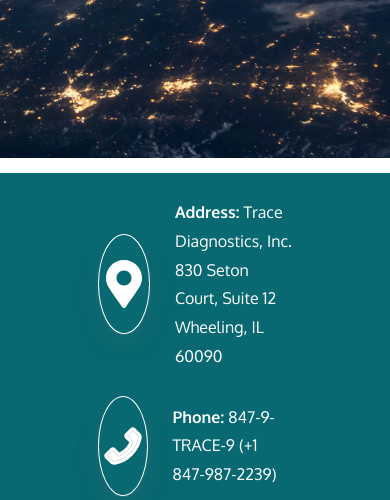
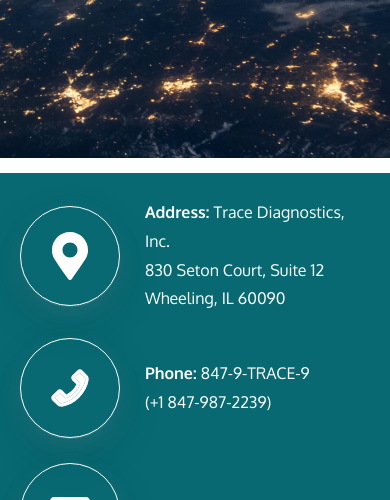
Before and after one commit to gabi-rogers23/trace_diagnostics, a React app: page /contactUs in a window 390 px wide. Shown: the part 342-842 px from the top of the page. Built offline with nearby package versions, Linux system fonts and the light colour scheme.

Commit message:
changed span CSS for contact}

```diff
--- a/public/style.css
+++ b/public/style.css
@@ -417,6 +417,10 @@ li {
   color: white;
 }
 
+.contactIcon span {
+  width: 75%;
+}
+
 
 .contactIcon .circle {
   height: 100px;
@@ -493,6 +497,14 @@ li {
   .logo {
     font-size: 1.25rem;
   }
+
+  .contactIcon{
+    width: 100%;
+    padding: 0 20px 0 20px;
+  }
+  .contactIcon span{
+    width: 60%;
+  }
 }
 
 @media screen and (max-width: 414px) {
--- a/src/components/contact.js
+++ b/src/components/contact.js
@@ -27,7 +27,7 @@ const Contact = () => {
               <AiTwotonePhone className="person" />
             </div>
             <span>
-              <b>Phone: </b>847-9-TRACE-9 (+1 847-987-2239)
+              <b>Phone: </b>847-9-TRACE-9<br/> (+1 847-987-2239)
             </span>
           </div>
           <div className="contactIcon">
```
